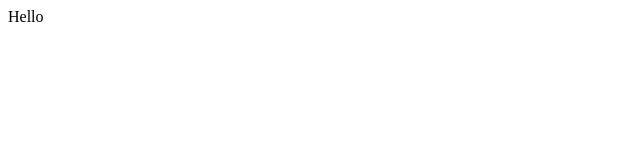
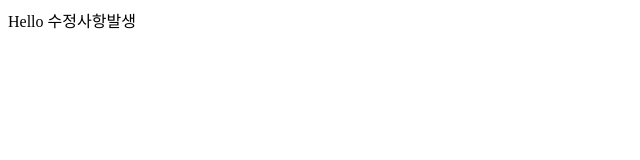
Before and after one commit to bigblackbean/hello_web, a plain HTML site: page index.html in a window 1280 px wide. Shown: the whole page, without its empty margins (0-640 px from the left). Drawn offline with Linux system fonts and the light colour scheme.

Commit message:
인덱스 설명추가

```diff
--- a/index.html
+++ b/index.html
@@ -7,5 +7,7 @@
 </head>
 <body>
     Hello
+
+    수정사항발생
 </body>
 </html>
```
Also changed, not shown: vscode.txt.txt (added).
